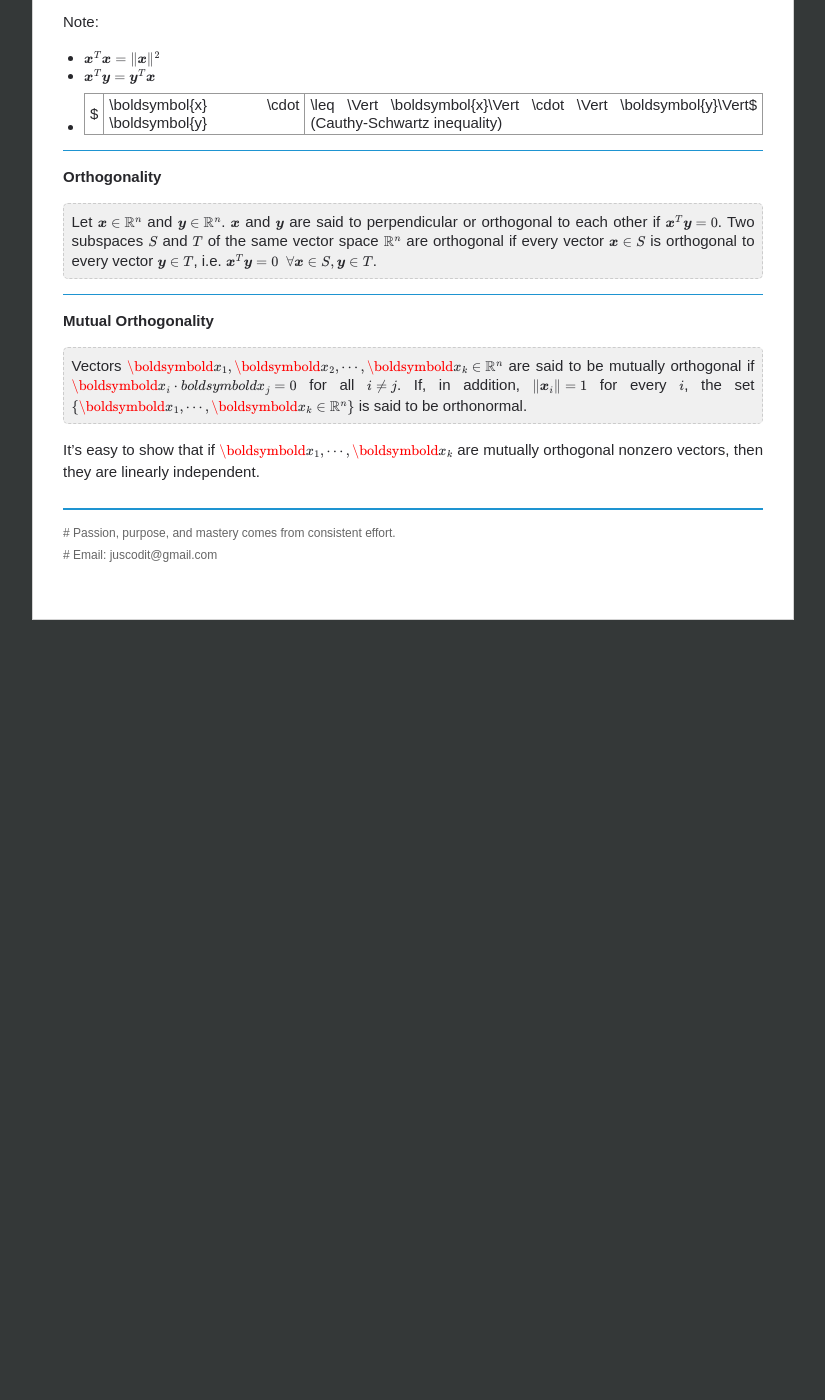
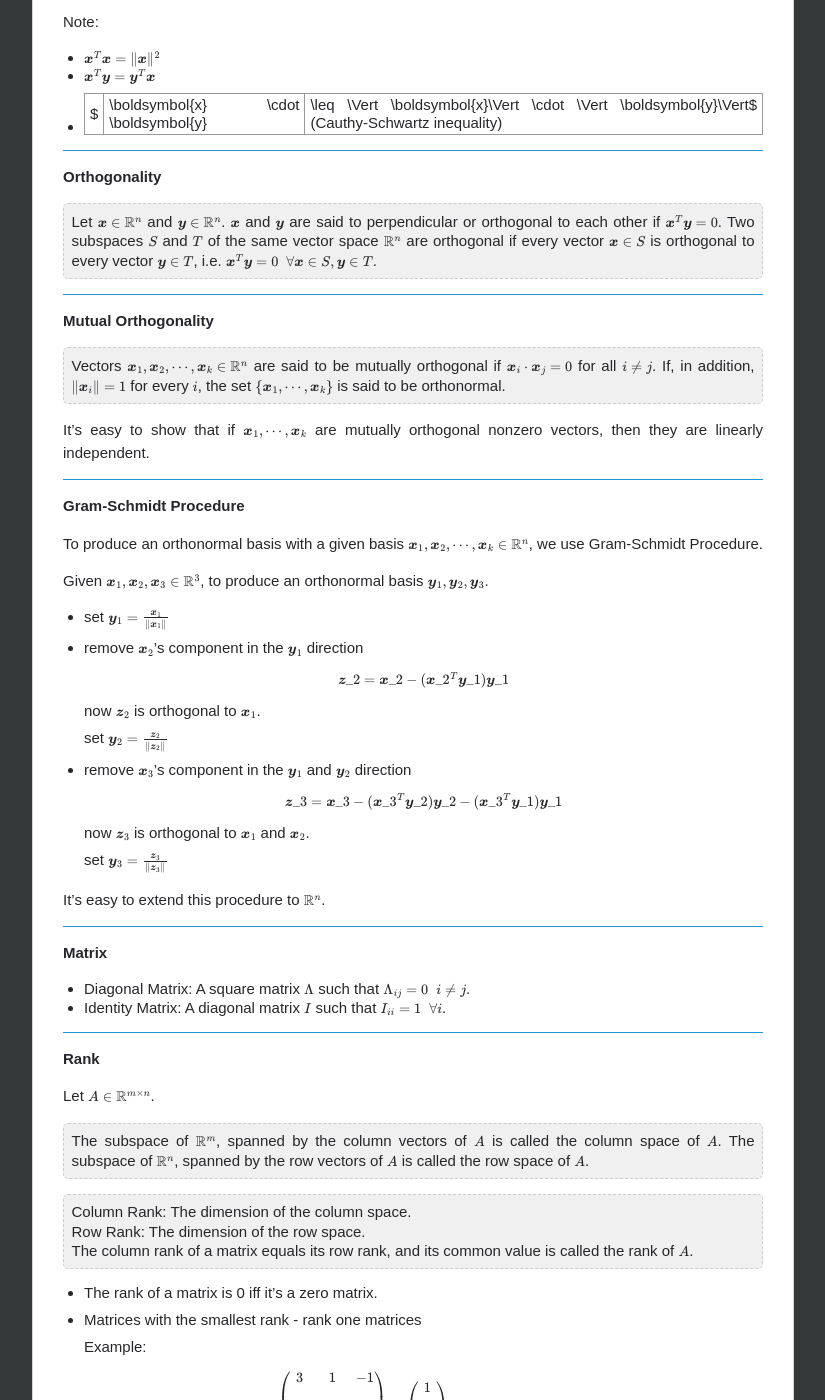
Before and after one commit to chenrushan/chenrushan.github.io, a Jekyll site: the page built from _posts/2014-03-21-NPTEL-lec02-mathback01.markdown, in a window 1280 px wide and 1400 px high, scrolled down 4437 px. Shown: the whole window, without its empty margins (227-1052 px from the left). Built offline with Jekyll 4.4.1, drawn with Linux system fonts in a browser that asks for light colours; Markdown is read by kramdown in place of the engine named in the settings; formulas are drawn with MathJax 3; before the commit the page ends 5067 px from its top, so only the background shows below that; some of the changed text lies outside the part shown.

Commit message:
[nplec02]: update

```diff
--- a/_posts/2014-03-21-NPTEL-lec02-mathback01.markdown
+++ b/_posts/2014-03-21-NPTEL-lec02-mathback01.markdown
@@ -226,8 +226,86 @@ Two subspaces $S$ and $T$ of the same vector space $\mathbb{R}^n$ are orthogonal
 **Mutual Orthogonality**
 
 <blockquote>
-Vectors $\boldsymbold{x}_1, \boldsymbold{x}_2, \cdots, \boldsymbold{x}_k \in \mathbb{R}^n$ are said to be mutually orthogonal if $\boldsymbold{x}_i \cdot \\boldsymbold{x}_j = 0$ for all $i \neq j$.
-If, in addition, $\Vert \boldsymbol{x}_i \Vert = 1$ for every $i$, the set $\{ \boldsymbold{x}_1, \cdots, \boldsymbold{x}_k \in \mathbb{R}^n\}$ is said to be orthonormal.
+Vectors $\boldsymbol{x}_1, \boldsymbol{x}_2, \cdots, \boldsymbol{x}_k \in \mathbb{R}^n$ are said to be mutually orthogonal if $\boldsymbol{x}_i \cdot \boldsymbol{x}_j = 0$ for all $i \neq j$.
+If, in addition, $\Vert \boldsymbol{x}_i \Vert = 1$ for every $i$, the set $\{ \boldsymbol{x}_1, \cdots, \boldsymbol{x}_k\}$ is said to be orthonormal.
 </blockquote>
 
-It's easy to show that if $\boldsymbold{x}\_1, \cdots, \boldsymbold{x}\_k$ are mutually orthogonal nonzero vectors, then they are linearly independent.
+It's easy to show that if $\boldsymbol{x}\_1, \cdots, \boldsymbol{x}\_k$ are mutually orthogonal nonzero vectors, then they are linearly independent.
+
+-----------------------
+
+**Gram-Schmidt Procedure**
+
+To produce an orthonormal basis with a given basis $\boldsymbol{x}\_1, \boldsymbol{x}\_2, \cdots, \boldsymbol{x}\_k \in \mathbb{R}^n$, we use Gram-Schmidt Procedure.
+
+Given $\boldsymbol{x}\_1, \boldsymbol{x}\_2, \boldsymbol{x}\_3 \in \mathbb{R}^3$, to produce an orthonormal basis $\boldsymbol{y}\_1, \boldsymbol{y}\_2, \boldsymbol{y}\_3$.
+
+* set $\boldsymbol{y}\_1 = \frac{\boldsymbol{x}\_1}{\Vert \boldsymbol{x}\_1 \Vert}$
+
+* remove $\boldsymbol{x}\_2$'s component in the $\boldsymbol{y}\_1$ direction
+
+  $$\boldsymbol{z}\_2 = \boldsymbol{x}\_2 - (\boldsymbol{x}\_2^T \boldsymbol{y}\_1)\boldsymbol{y}\_1$$
+
+  now $\boldsymbol{z}\_2$ is orthogonal to $\boldsymbol{x}\_1$.
+
+  set $\boldsymbol{y}\_2 = \frac{\boldsymbol{z}\_2}{\Vert \boldsymbol{z}\_2 \Vert}$
+
+* remove $\boldsymbol{x}\_3$'s component in the $\boldsymbol{y}\_1$ and $\boldsymbol{y}\_2$ direction
+
+  $$\boldsymbol{z}\_3 = \boldsymbol{x}\_3 - (\boldsymbol{x}\_3^T \boldsymbol{y}\_2)\boldsymbol{y}\_2 - (\boldsymbol{x}\_3^T \boldsymbol{y}\_1)\boldsymbol{y}\_1$$
+
+  now $\boldsymbol{z}\_3$ is orthogonal to $\boldsymbol{x}\_1$ and $\boldsymbol{x}\_2$.
+
+  set $\boldsymbol{y}\_3 = \frac{\boldsymbol{z}\_3}{\Vert \boldsymbol{z}\_3 \Vert}$
+
+It's easy to extend this procedure to $\mathbb{R}^n$.
+
+-----------------------
+
+**Matrix**
+
+* Diagonal Matrix: A square matrix $\Lambda$ such that $\Lambda\_{ij} = 0 \;\; i \neq j$.
+* Identity Matrix: A diagonal matrix $I$ such that $I\_{ii} = 1 \;\; \forall i$.
+
+-----------------------
+
+**Rank**
+
+Let $A \in \mathbb{R}^{m\times n}$.
+
+<blockquote>
+The subspace of $\mathbb{R}^m$, spanned by the column vectors of $A$ is called the column space of $A$. The subspace of $\mathbb{R}^n$, spanned by the row vectors of $A$ is called the row space of $A$.
+</blockquote>
+
+<blockquote>
+Column Rank: The dimension of the column space.<br/>
+Row Rank: The dimension of the row space.<br/>
+The column rank of a matrix equals its row rank, and its common value is called the rank of $A$.
+</blockquote>
+
+* The rank of a matrix is 0 iff it's a zero matrix.
+
+* Matrices with the smallest rank - rank one matrices
+
+  Example:
+
+  $$
+  \begin{pmatrix} 3 & 1 & -1 \\\\ -3 & -1 & 1 \\\\ 6 & 2 & -2 \\\\ \end{pmatrix} =
+  \begin{pmatrix} 1 \\\\ -1 \\\\ 2 \end{pmatrix} \begin{pmatrix} 3 & 1 & -1 \end{pmatrix} = \boldsymbol{u}\boldsymbol{v}^T
+  $$
+
+  Every matrix of rank one has the simplest form $A = \boldsymbol{u}\boldsymbol{v}^T$.
+
+-----------------------
+
+**Invertible**
+
+<blockquote>
+A square matrix $A$ is said to be invertible if there exists a matrix $B$ such that $AB = BA = I$. There's at most one such $B$ and is denoted by $A^{-1}$.
+</blockquote>
+
+* A product of invertible matrices is invertible and $(AB)^{-1} = B^{-1}A^{-1}$
+
+* If $\det(A) \neq 0$, then $A$ is invertible. ($\det(A)$ denotes the determinant of matrix $A$)
+
+* The matrix $Q$ is orthogonal if $Q^{-1} = Q^T$.
```
